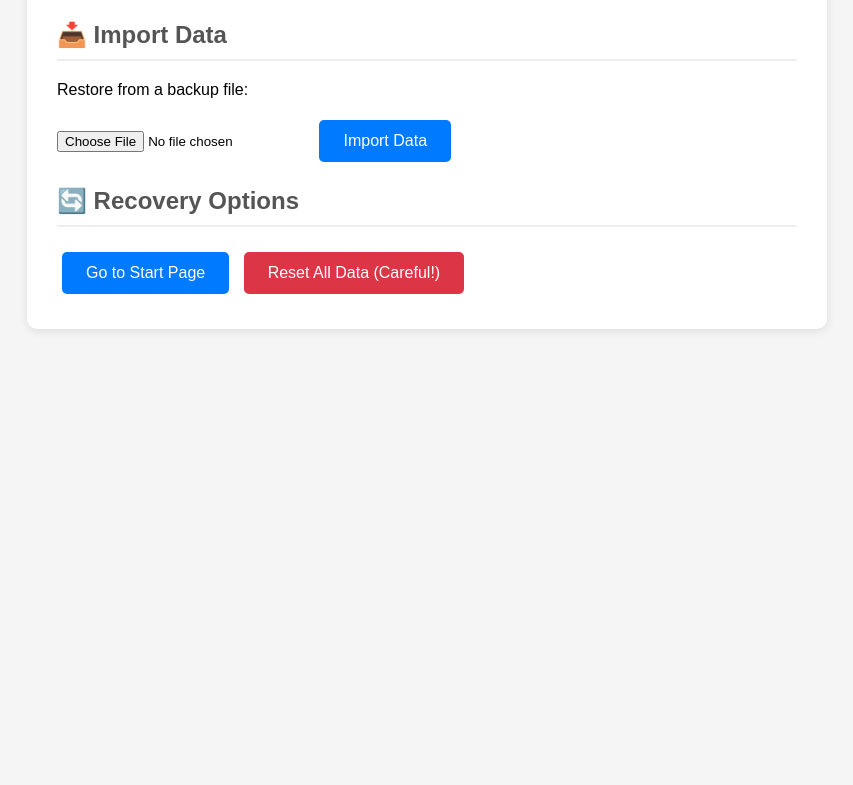
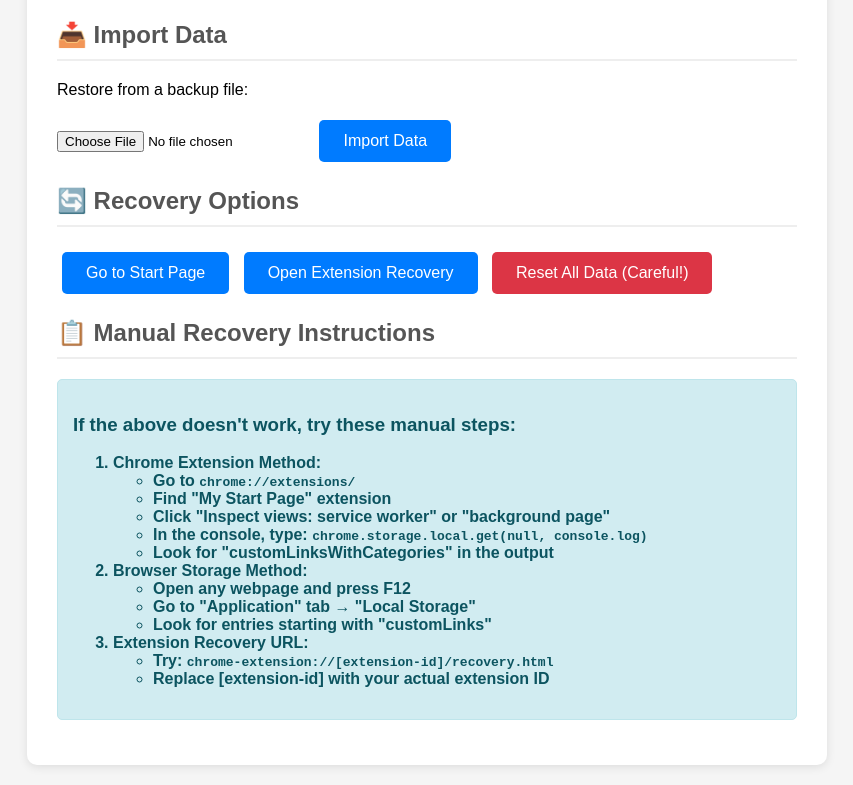
Before and after one commit to mirabelle514/my-start-page-extension, a browser extension: page recovery.html in a window 1280 px wide. Shown: the part 606-1391 px from the top of the page, without its empty margins (213-1066 px from the left). Before the commit the page ends 955 px from the top, so only its background shows below. Drawn offline with Linux system fonts and the light colour scheme.

Commit message:
Fix recovery page and add better data access

```diff
--- a/recovery.html
+++ b/recovery.html
@@ -88,7 +88,37 @@
 
         <h2>🔄 Recovery Options</h2>
         <button onclick="goToStartPage()">Go to Start Page</button>
+        <button onclick="openExtensionPage()">Open Extension Recovery</button>
         <button onclick="resetAllData()" class="danger">Reset All Data (Careful!)</button>
+
+        <h2>📋 Manual Recovery Instructions</h2>
+        <div class="status info">
+            <h3>If the above doesn't work, try these manual steps:</h3>
+            <ol>
+                <li><strong>Chrome Extension Method:</strong>
+                    <ul>
+                        <li>Go to <code>chrome://extensions/</code></li>
+                        <li>Find "My Start Page" extension</li>
+                        <li>Click "Inspect views: service worker" or "background page"</li>
+                        <li>In the console, type: <code>chrome.storage.local.get(null, console.log)</code></li>
+                        <li>Look for "customLinksWithCategories" in the output</li>
+                    </ul>
+                </li>
+                <li><strong>Browser Storage Method:</strong>
+                    <ul>
+                        <li>Open any webpage and press F12</li>
+                        <li>Go to "Application" tab → "Local Storage"</li>
+                        <li>Look for entries starting with "customLinks"</li>
+                    </ul>
+                </li>
+                <li><strong>Extension Recovery URL:</strong>
+                    <ul>
+                        <li>Try: <code>chrome-extension://[extension-id]/recovery.html</code></li>
+                        <li>Replace [extension-id] with your actual extension ID</li>
+                    </ul>
+                </li>
+            </ol>
+        </div>
 
         <div id="results"></div>
     </div>
@@ -103,7 +133,11 @@
                 if (isExtension) {
                     await chrome.storage.local.set({ [key]: value });
                 } else {
+                    try {
                         localStorage.setItem(key, value);
+                    } catch (e) {
+                        console.error('localStorage not available:', e);
+                    }
                 }
             },
             getItem: async (key) => {
@@ -111,26 +145,40 @@
                     const result = await chrome.storage.local.get([key]);
                     return result[key] || null;
                 } else {
+                    try {
                         return localStorage.getItem(key);
+                    } catch (e) {
+                        console.error('localStorage not available:', e);
+                        return null;
+                    }
                 }
             },
             getAllData: async () => {
                 if (isExtension) {
                     return await chrome.storage.local.get(null);
                 } else {
+                    try {
                         const data = {};
                         for (let i = 0; i < localStorage.length; i++) {
                             const key = localStorage.key(i);
                             data[key] = localStorage.getItem(key);
                         }
                         return data;
+                    } catch (e) {
+                        console.error('localStorage not available:', e);
+                        return {};
+                    }
                 }
             },
             clear: async () => {
                 if (isExtension) {
                     await chrome.storage.local.clear();
                 } else {
+                    try {
                         localStorage.clear();
+                    } catch (e) {
+                        console.error('localStorage not available:', e);
+                    }
                 }
             }
         };
@@ -143,7 +191,10 @@
                 statusDiv.textContent = '✅ Running as Chrome Extension - Full storage access available';
             } else {
                 statusDiv.className = 'status error';
-                statusDiv.textContent = '⚠️ Not running as extension - Limited to localStorage only';
+                statusDiv.innerHTML = `
+                    ⚠️ Not running as extension - Limited access<br>
+                    <small>To access your extension data, you need to open this page through the Chrome extension.</small>
+                `;
             }
 
             // Auto-check data on load
@@ -285,7 +336,24 @@
                 // Open the start page
                 window.location.href = 'start.html';
             } else {
-                showResult('ℹ️ Please load start.html directly in your browser', 'info');
+                showResult('ℹ️ Please open start.html through the Chrome extension or load it directly', 'info');
+            }
+        }
+
+        function openExtensionPage() {
+            if (isExtension) {
+                // Already in extension context
+                showResult('✅ You are already in the extension context', 'success');
+            } else {
+                showResult(`
+                    📋 To access extension data:<br>
+                    1. Go to chrome://extensions/<br>
+                    2. Find "My Start Page"<br>
+                    3. Copy the Extension ID<br>
+                    4. Visit: chrome-extension://[ID]/recovery.html<br>
+                    <br>
+                    Or try opening a new tab (which should load your start page automatically)
+                `, 'info');
             }
         }
 
```
Lines whose indentation alone changed are shown as unchanged.
